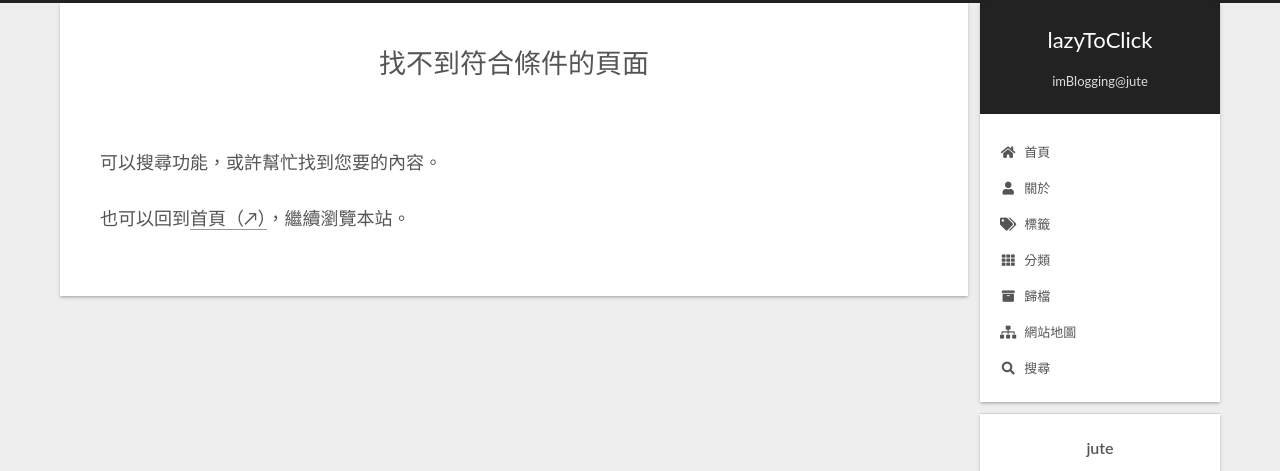
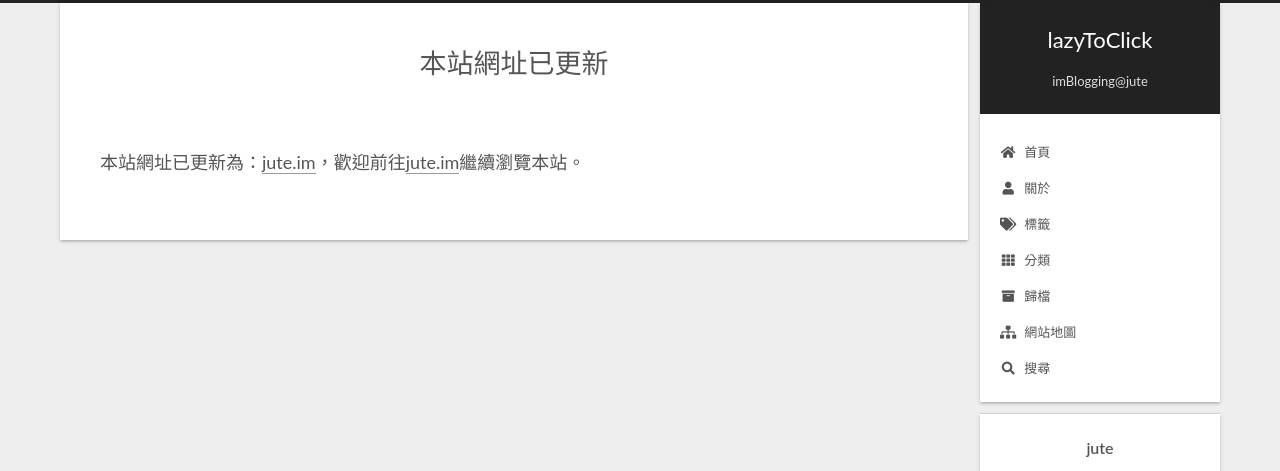
Before and after one commit to lazytoclick/lazytoclick.github.io, a plain HTML site: page 404.html in a window 1280 px wide. Shown: the top 471 px of the page. Drawn offline with nearby package versions, Linux system fonts and the light colour scheme; some packages are replaced by stand-ins of ours; a script that the page names is missing.

Commit message:
Site updated: 2025-02-06 20:43:27

```diff
--- a/404.html
+++ b/404.html
@@ -22,15 +22,15 @@
     var CONFIG = {"hostname":"lazytoclick.github.io","root":"/","scheme":"Gemini","version":"7.8.0","exturl":false,"sidebar":{"position":"right","display":"post","padding":18,"offset":12,"onmobile":false},"copycode":{"enable":false,"show_result":false,"style":null},"back2top":{"enable":true,"sidebar":false,"scrollpercent":true},"bookmark":{"enable":false,"color":"#222","save":"auto"},"fancybox":false,"mediumzoom":false,"lazyload":false,"pangu":false,"comments":{"style":"tabs","active":null,"storage":true,"lazyload":false,"nav":null},"algolia":{"hits":{"per_page":10},"labels":{"input_placeholder":"Search for Posts","hits_empty":"We didn't find any results for the search: ${query}","hits_stats":"${hits} results found in ${time} ms"}},"localsearch":{"enable":true,"trigger":"manual","top_n_per_article":1,"unescape":false,"preload":false},"motion":{"enable":true,"async":false,"transition":{"post_block":"fadeIn","post_header":"slideDownIn","post_body":"slideDownIn","coll_header":"slideLeftIn","sidebar":"slideUpIn"}},"path":"search.xml"};
   </script>
 
-  <meta name="description" content="可以搜尋功能，或許幫忙找到您要的內容。 也可以回到首頁（↗），繼續瀏覽本站。">
+  <meta name="description" content="本站網址已更新為：jute.im，歡迎前往jute.im繼續瀏覽本站。">
 <meta property="og:type" content="website">
-<meta property="og:title" content="找不到符合條件的頁面">
+<meta property="og:title" content="本站網址已更新">
 <meta property="og:url" content="http://lazytoclick.github.io/404.html">
 <meta property="og:site_name" content="lazyToClick">
-<meta property="og:description" content="可以搜尋功能，或許幫忙找到您要的內容。 也可以回到首頁（↗），繼續瀏覽本站。">
+<meta property="og:description" content="本站網址已更新為：jute.im，歡迎前往jute.im繼續瀏覽本站。">
 <meta property="og:locale" content="zh_TW">
 <meta property="article:published_time" content="2023-09-11T09:50:50.000Z">
-<meta property="article:modified_time" content="2025-02-04T15:23:32.725Z">
+<meta property="article:modified_time" content="2025-02-06T12:42:57.798Z">
 <meta property="article:author" content="jute">
 <meta name="twitter:card" content="summary">
 
@@ -47,7 +47,7 @@
   };
 </script>
 
-  <title>找不到符合條件的頁面 | lazyToClick
+  <title>本站網址已更新 | lazyToClick
 </title>
 
     <script async src="https://www.googletagmanager.com/gtag/js?id=G-EFZSE1ET2D"></script>
@@ -225,7 +225,7 @@
     <div class="post-block" lang="zh-TW">
       <header class="post-header">
 
-<h1 class="post-title" itemprop="name headline">找不到符合條件的頁面
+<h1 class="post-title" itemprop="name headline">本站網址已更新
 </h1>
 
 <div class="post-meta">
@@ -239,8 +239,7 @@
 
 
       <div class="post-body">
-          <p>可以搜尋功能，或許幫忙找到您要的內容。</p>
-<p>也可以回到<a target="_blank" rel="noopener" href="https://jute.im/">首頁（↗）</a>，繼續瀏覽本站。</p>
+          <p>本站網址已更新為：<a target="_blank" rel="noopener" href="https://jute.im/">jute.im</a>，歡迎前往<a target="_blank" rel="noopener" href="https://jute.im/">jute.im</a>繼續瀏覽本站。</p>
 
       </div>
 
--- a/sitemap.xml
+++ b/sitemap.xml
@@ -2,16 +2,16 @@
 <urlset xmlns="http://www.sitemaps.org/schemas/sitemap/0.9">
 
   <url>
-    <loc>http://lazytoclick.github.io/moving/hello/</loc>
+    <loc>http://lazytoclick.github.io/404.html</loc>
 
-    <lastmod>2025-02-04</lastmod>
+    <lastmod>2025-02-06</lastmod>
 
     <changefreq>monthly</changefreq>
     <priority>0.6</priority>
   </url>
 
   <url>
-    <loc>http://lazytoclick.github.io/404.html</loc>
+    <loc>http://lazytoclick.github.io/moving/hello/</loc>
 
     <lastmod>2025-02-04</lastmod>
 
```
